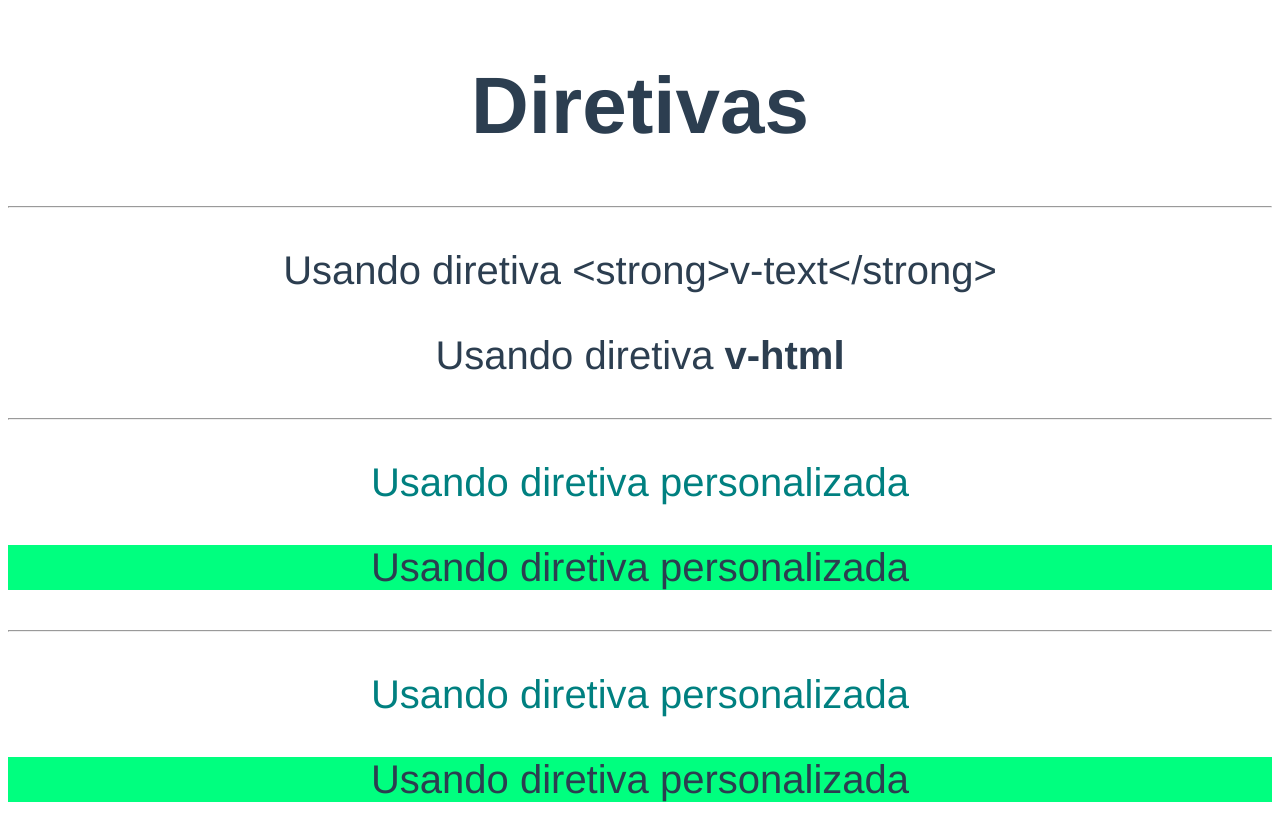
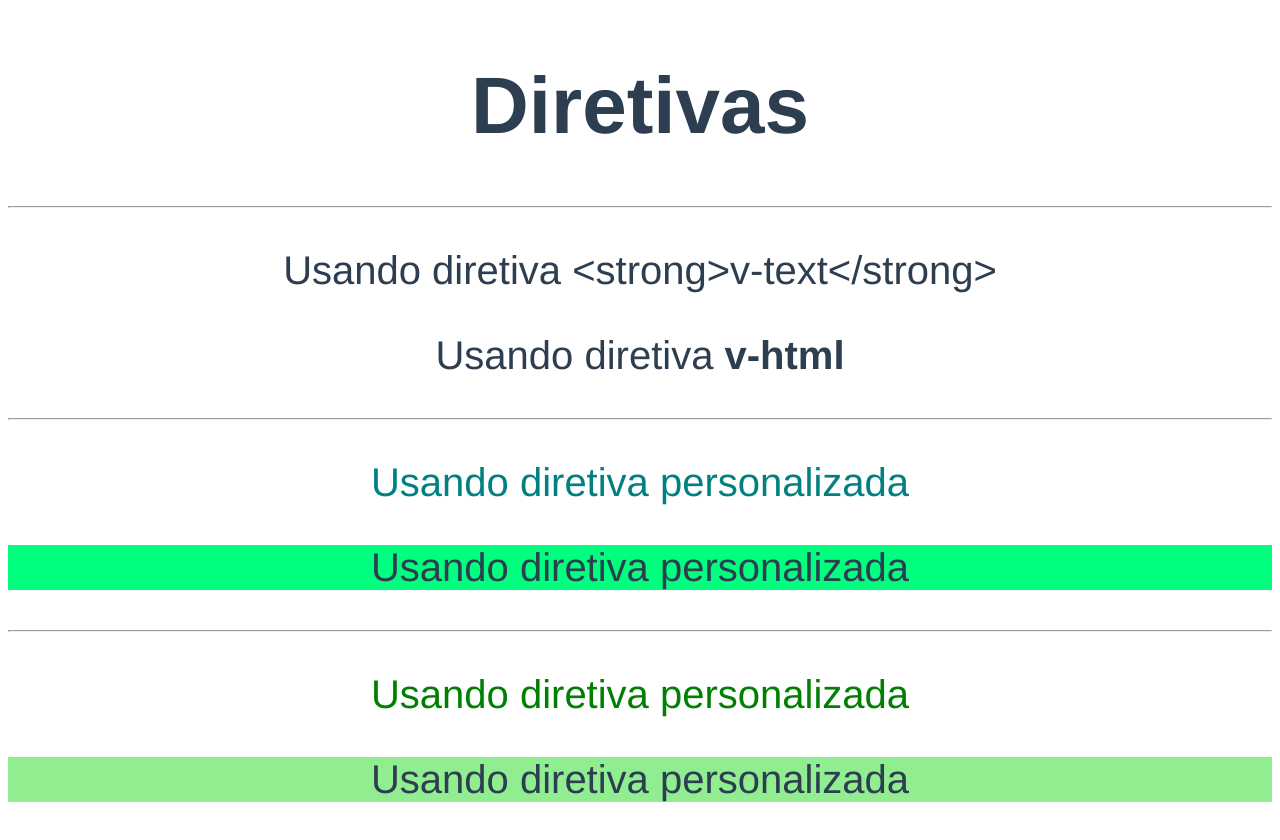
Before and after one commit to ViniciusTBednascki/CursoVuejs, a Vue app in the folder diretivas/diretivas-exercicios/: page / in a window 1280 px wide. Built offline with nearby package versions, Linux system fonts and the light colour scheme.

Commit message:
passando valores mais complexos para a diretiva personalizada

```diff
--- a/diretivas/diretivas-exercicios/src/App.vue
+++ b/diretivas/diretivas-exercicios/src/App.vue
@@ -8,8 +8,8 @@
 		<p v-destaque.atrasar="'teal'">Usando diretiva personalizada</p>
 		<p v-destaque:fundo.atrasar="cor">Usando diretiva personalizada</p>
 		<hr>
-		<p v-destaque-local.atrasar="'teal'">Usando diretiva personalizada</p>
-		<p v-destaque-local:fundo.atrasar.alternar="cor">Usando diretiva personalizada</p>
+		<p v-destaque-local.atrasar="{cor1: 'green', atraso: 5000}">Usando diretiva personalizada</p>
+		<p v-destaque-local:fundo.atrasar.alternar="{cor1: 'lightblue', cor2: 'lightgreen', atraso: 2000, intervalo: 200}">Usando diretiva personalizada</p>
 	</div>
 </template>
 
@@ -27,19 +27,19 @@ export default {
 				}
 
 				let atraso = 0
-				if(binding.modifiers['atrasar']) { atraso = 3000 }
+				if(binding.modifiers['atrasar']) { atraso = binding.value.atraso }
 
-				const cor1 = binding.value
-				const cor2 = 'purple'
+				const cor1 = binding.value.cor1
+				const cor2 = binding.value.cor2
 				var corAtual = cor1
 				setTimeout(() => {
 					if(binding.modifiers['alternar']) {
 						setInterval(() => {
 							corAtual = corAtual === cor1 ? cor2 : cor1
 							aplicarCor(corAtual)
-						}, 1000)
+						}, binding.value.intervalo)
 					}else {
-						aplicarCor(binding.value)
+						aplicarCor(binding.value.cor1)
 					}
 
 				}, atraso)
```
